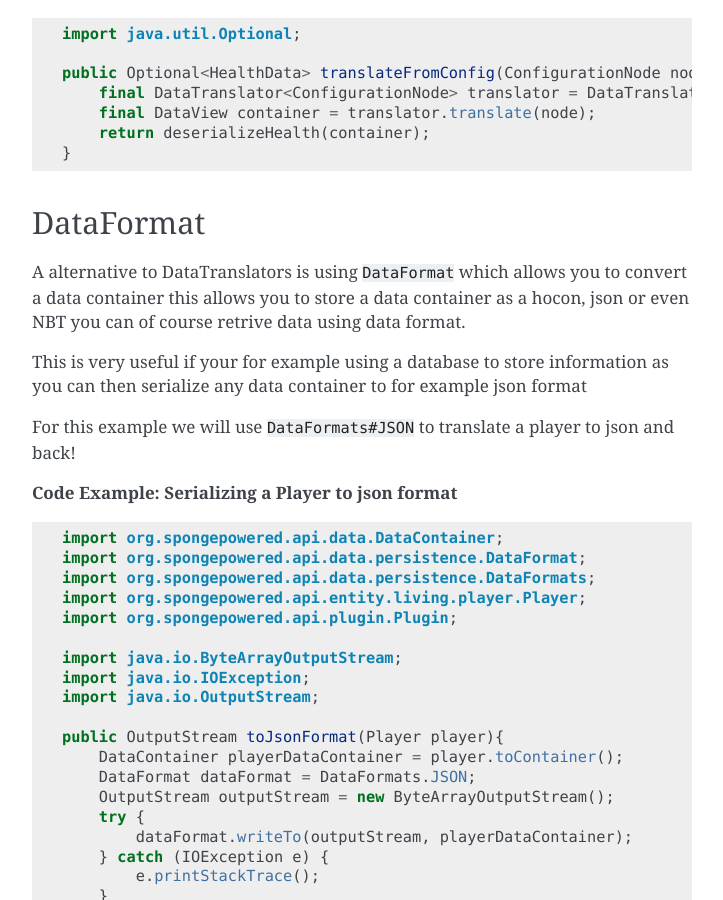
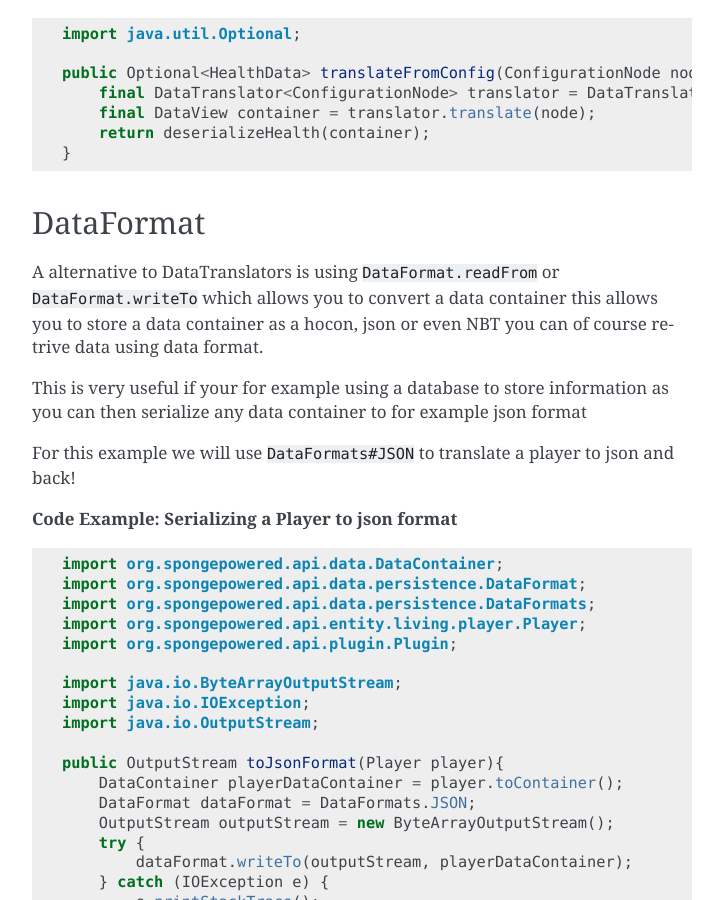
Before and after one commit to SpongePowered/SpongeDocs, a Sphinx documentation site: the page built from source/plugin/data/serialization.rst, in a window 1280 px wide and 900 px high, scrolled down 2286 px. Shown: the whole window, without its empty margins (388-1111 px from the left). Built offline with Sphinx 7.4.7, drawn with Linux system fonts in a browser that asks for light colours; pages that are not in the unit, such as notebooks, are missing from menus; cross-references to code outside the pages are shown as plain code.

Commit message:
fixed javadoc error

```diff
--- a/source/plugin/data/serialization.rst
+++ b/source/plugin/data/serialization.rst
@@ -127,7 +127,7 @@ from persistent files using the :doc:`Configurate Library <../configuration/inde
 
 DataFormat
 ==========
-A alternative to DataTranslators is using :javadoc:`DataFormat` which allows you to convert a data container this allows you to store a data container as a hocon, json or even NBT you can of course retrive data using data format.
+A alternative to DataTranslators is using :javadoc:`DataFormat.readFrom` or :javadoc:`DataFormat.writeTo` which allows you to convert a data container this allows you to store a data container as a hocon, json or even NBT you can of course retrive data using data format.
 
 This is very useful if your for example using a database to store information as you can then serialize any data container to for example json format
 
```
